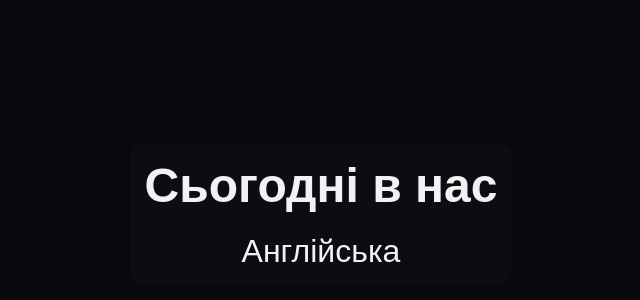
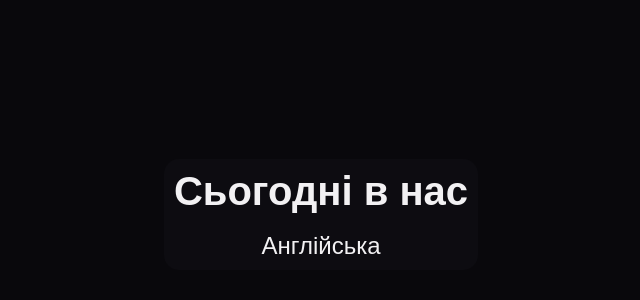
Before and after one commit to ItzKoTiK/Classes, a plain HTML site: page index.html in a window 1280 px wide. Shown: the part 186-486 px from the top of the page, without its empty margins (319-959 px from the left). Drawn offline with Linux system fonts and the light colour scheme.

Commit message:
Update styles.css

```diff
--- a/styles.css
+++ b/styles.css
@@ -17,7 +17,7 @@ html {
 
 .container {
     text-align: center;
-    padding: 15px;
+    padding: 10px;
     border-radius: 15px;
 }
 
@@ -34,12 +34,12 @@ body {
 h1 {
     font-family: "MarckScript", sans-serif;
     color: #f2f1f3;
-    font-size: 3em;
-    margin-bottom: 20px;
+    font-size: 2.5em;
+    margin-bottom: 18px;
 }
 
 p {
-    font-size: 2em;
+    font-size: 1.5em;
 }
 
 /* Light Mode */
```
